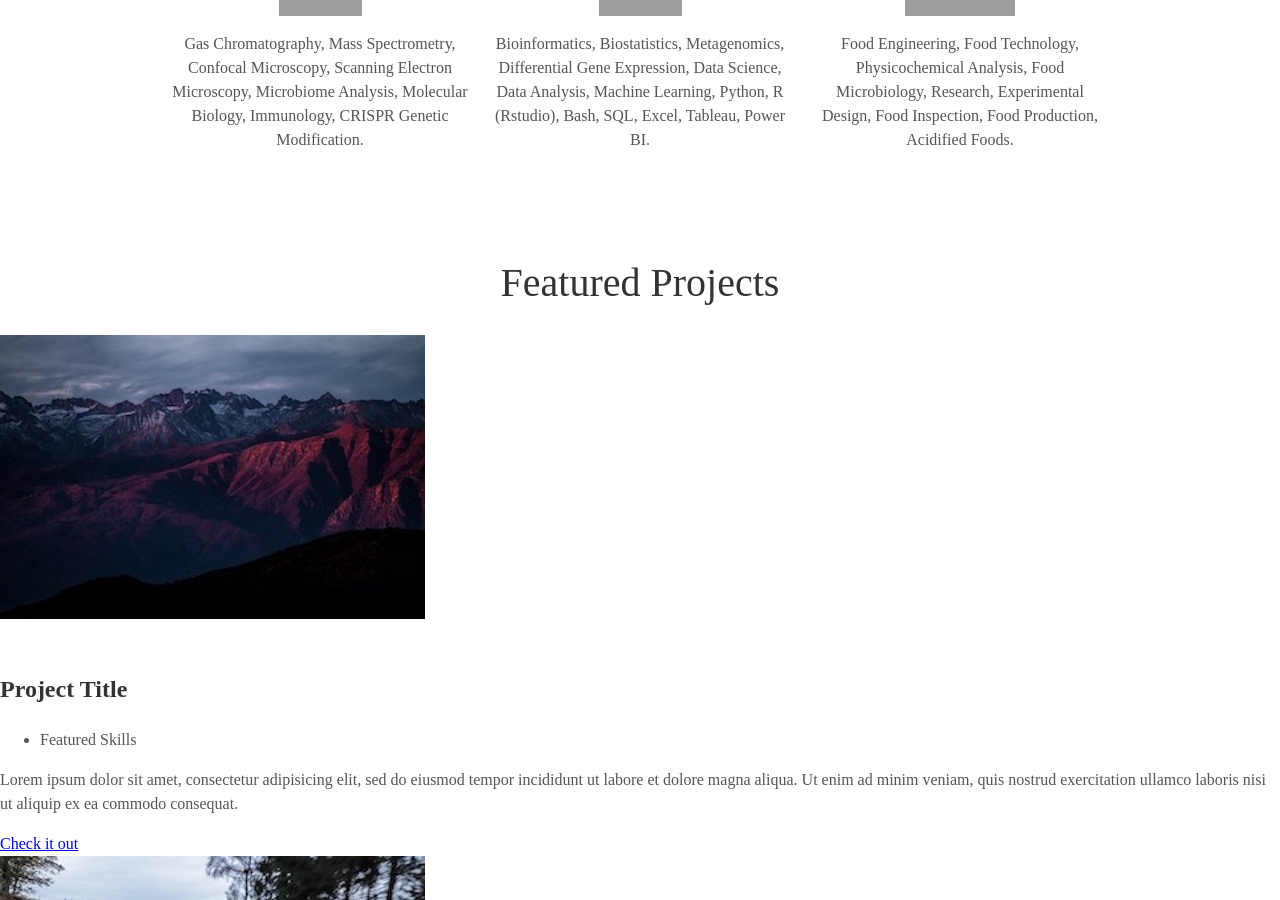
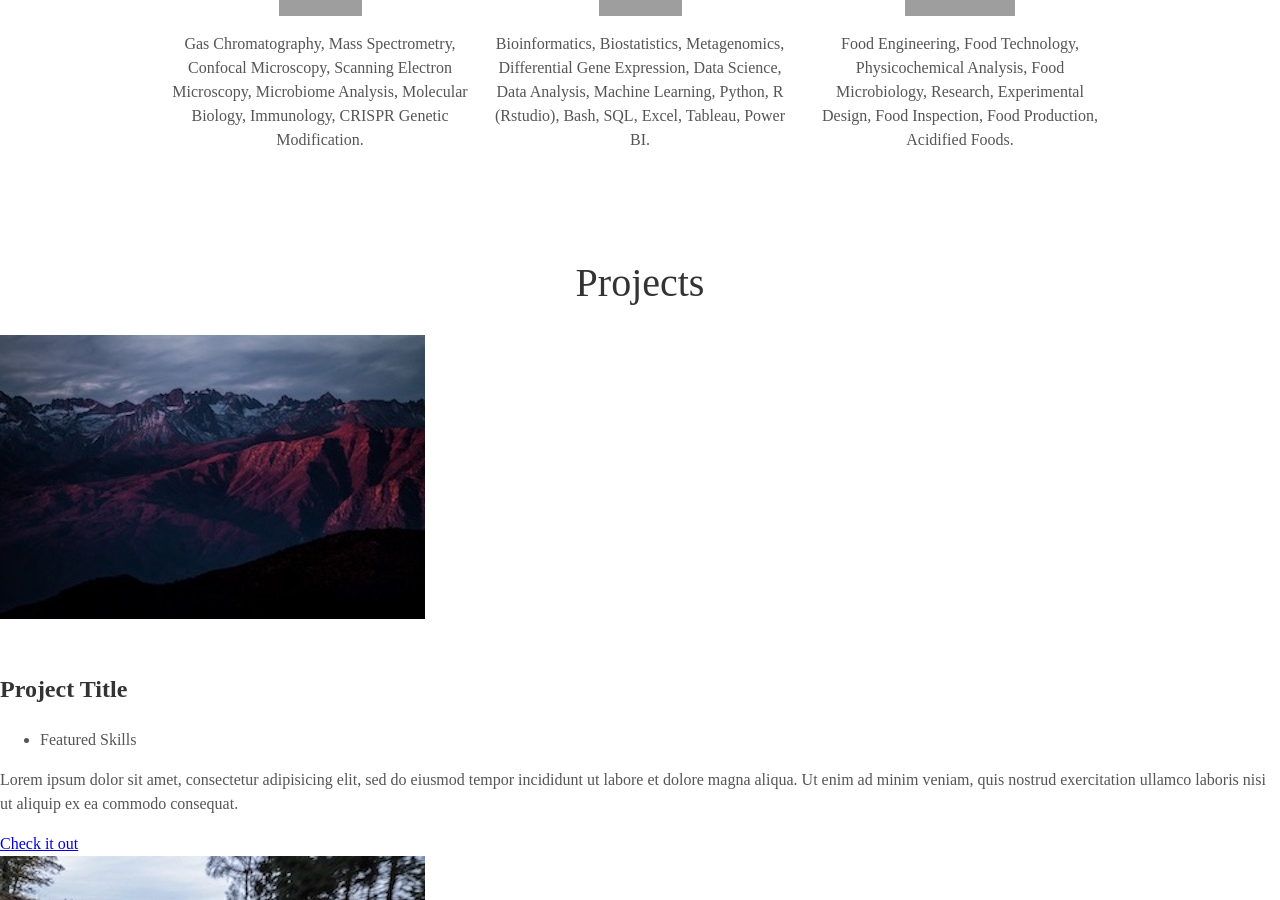
Before and after one commit to jorgegalarza1/jorgegalarza1.github.io, a Jekyll site: the page built from index.html, in a window 1280 px wide and 900 px high, scrolled down 1345 px. Built offline with Jekyll 4.4.1, drawn with Linux system fonts in a browser that asks for light colours; some web fonts are replaced; grey boxes are pictures that could not be loaded.

Commit message:
Update projects.html

```diff
--- a/_includes/projects.html
+++ b/_includes/projects.html
@@ -1,5 +1,5 @@
 <div class="user-details">
-  <h1> Featured Projects </h1>
+  <h1> Projects </h1>
 </div>
 <div class="user-projects">
   <div class="images-right">
```
